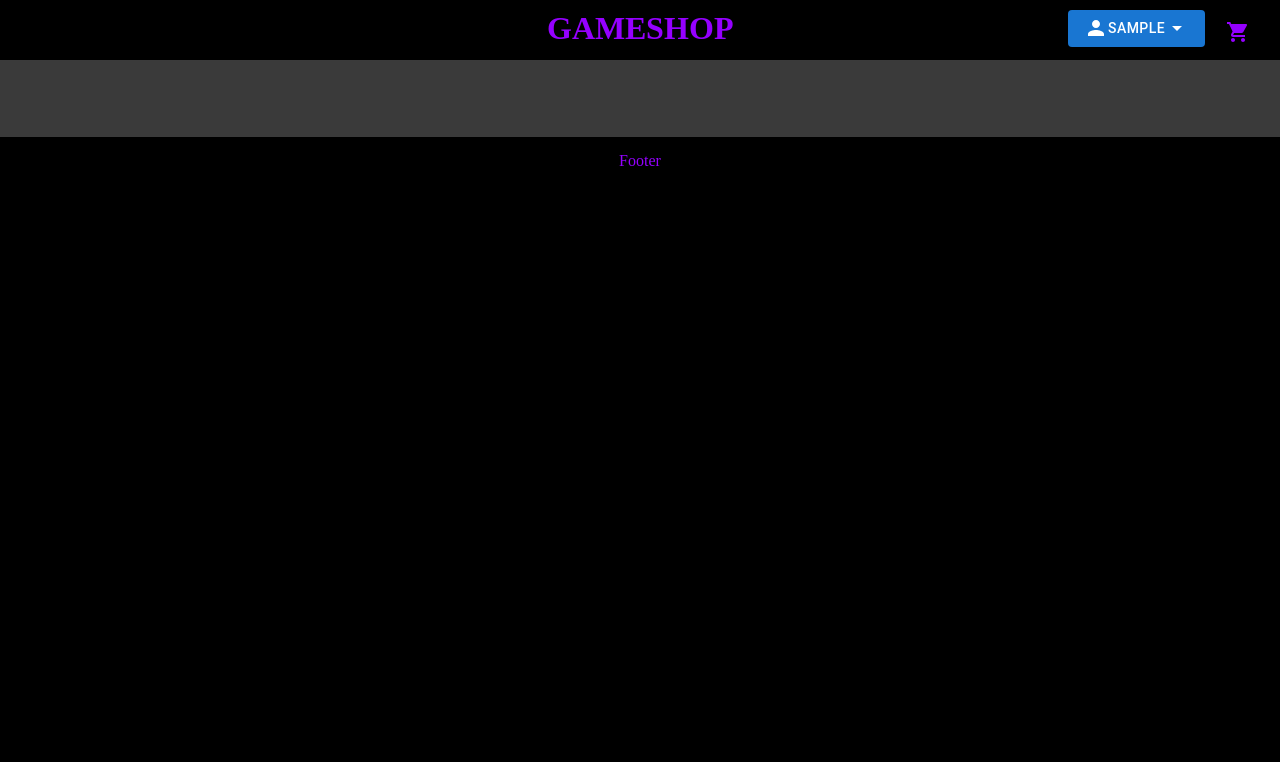
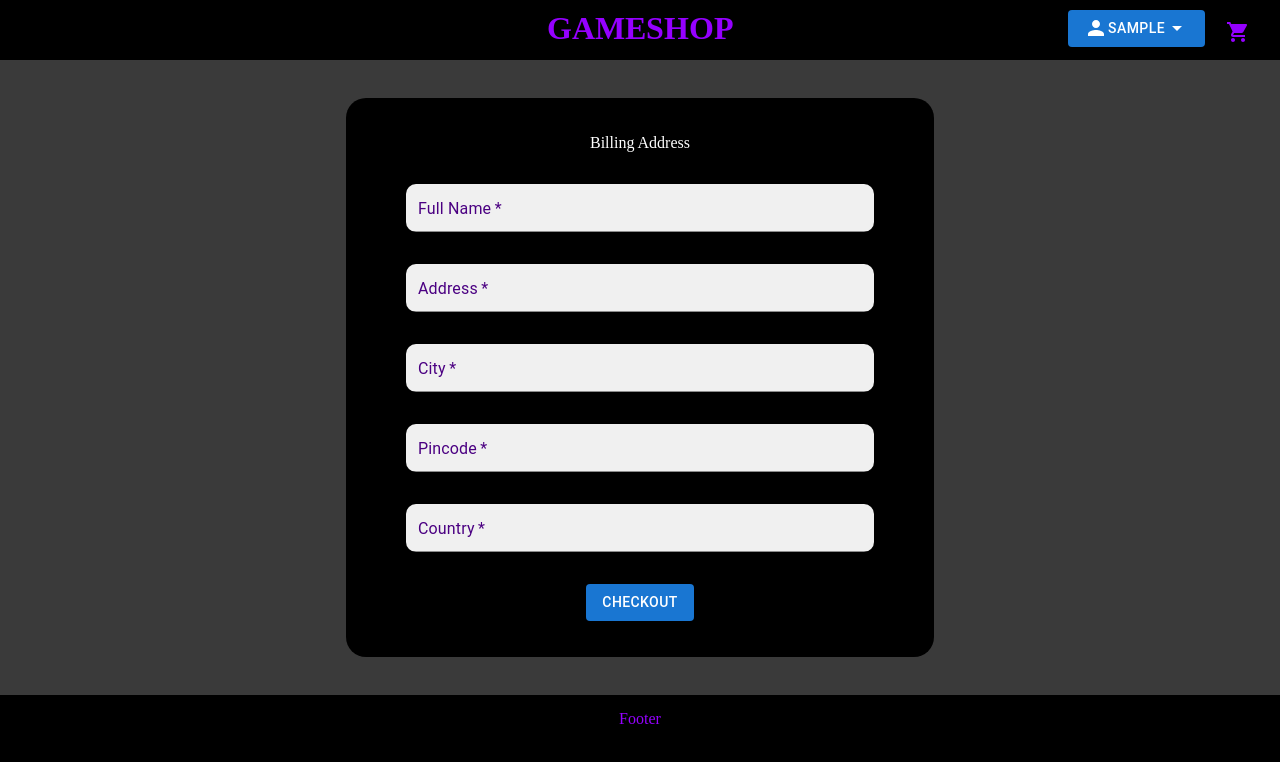
Before and after one commit to anurag-pratik/game-shop, a React (Create React App) app in the folder gameshop-frontend/: page /address in a window 1280 px wide. Shown: the top 762 px of the page. Built offline with nearby package versions, Linux system fonts and the light colour scheme; sample sign-in values are in the browser's storage.

Commit message:
build address form

```diff
--- a/gameshop-frontend/src/App.js
+++ b/gameshop-frontend/src/App.js
@@ -16,6 +16,7 @@ import Menu from "@mui/material/Menu";
 import MenuItem from "@mui/material/MenuItem";
 import PersonIcon from "@mui/icons-material/Person";
 import ArrowDropDownIcon from "@mui/icons-material/ArrowDropDown";
+import AddressScreen from "./components/AddressScreen";
 
 function App() {
   const { state, dispatch: ctxDispatch } = useContext(Store);
@@ -36,6 +37,7 @@ function App() {
   const signOutHandler = () => {
     ctxDispatch({ type: "USER_SIGNOUT" });
     localStorage.removeItem("userInfo");
+    localStorage.removeItem("address");
   };
 
   return (
@@ -111,6 +113,7 @@ function App() {
             <Route path="/" element={<HomeScreen />} />
             <Route path="/cart" element={<CartScreen />} />
             <Route path="/signin" element={<SignInScreen />} />
+            <Route path="/address" element={<AddressScreen />} />
           </Routes>
         </div>
       </BrowserRouter>
--- a/gameshop-frontend/src/Store.js
+++ b/gameshop-frontend/src/Store.js
@@ -8,6 +8,9 @@ const initialState = {
     cartItems: localStorage.getItem("cartItems")
       ? JSON.parse(localStorage.getItem("cartItems"))
       : [],
+    address: localStorage.getItem("address")
+      ? JSON.parse(localStorage.getItem("address"))
+      : {},
   },
   userInfo: localStorage.getItem("userInfo")
     ? JSON.parse(localStorage.getItem("userInfo"))
@@ -60,7 +63,24 @@ const reducer = (state, action) => {
     }
 
     case "USER_SIGNOUT": {
-      return { ...state, userInfo: null };
+      return {
+        ...state,
+        cart: {
+          cartItems: [],
+          address: {},
+        },
+        userInfo: null,
+      };
+    }
+
+    case "SAVE_ADDRESS": {
+      return {
+        ...state,
+        cart: {
+          ...state.cart,
+          address: action.payload,
+        },
+      };
     }
 
     default:
--- /dev/null
+++ b/gameshop-frontend/src/components/AddressScreen.jsx
@@ -0,0 +1,147 @@
+import React, { useState, useContext, useEffect } from "react";
+import "../styles/AddressScreen.css";
+import Fade from "react-reveal/Fade";
+import { Helmet } from "react-helmet-async";
+import TextField from "@mui/material/TextField";
+import Button from "@mui/material/Button";
+import Grid from "@mui/material/Grid";
+import { useNavigate } from "react-router-dom";
+import { Store } from "../Store";
+
+function AddressScreen() {
+  const navigate = useNavigate();
+
+  const { state, dispatch: ctxDispatch } = useContext(Store);
+
+  const {
+    cart: { address },
+    userInfo,
+  } = state;
+
+  const initialInput =
+    address !== {}
+      ? address
+      : {
+          name: "",
+          address: "",
+          city: "",
+          pincode: "",
+          country: "",
+        };
+
+  const [addressInput, setAddressInput] = useState(initialInput);
+
+  const addressInputChangeHandler = async (e) => {
+    const { name, value } = e.target;
+    setAddressInput({ ...addressInput, [name]: value.toString() });
+  };
+
+  const addressSubmitHandler = () => {
+    ctxDispatch({
+      type: "SAVE_ADDRESS",
+      payload: { addressInput },
+    });
+    localStorage.setItem("address", JSON.stringify(addressInput));
+    navigate("/payment");
+  };
+
+  useEffect(() => {
+    if (!userInfo) navigate("/signin?redirect=/address");
+  }, [userInfo, navigate]);
+
+  return (
+    <Fade cascade>
+      <Helmet title="Address | GameShop" />
+      <div className="address-form-container">
+        <Grid
+          container
+          direction="row"
+          spacing={4}
+          justify="center"
+          align="center"
+          className="sign-in-grid"
+        >
+          <Grid item xs={12}>
+            Billing Address
+          </Grid>
+          <Grid item xs={12}>
+            <TextField
+              required
+              label="Full Name"
+              variant="filled"
+              name="name"
+              type="text"
+              onChange={addressInputChangeHandler}
+              value={addressInput.name}
+              size="small"
+              fullWidth
+            />
+          </Grid>
+          <Grid item xs={12}>
+            <TextField
+              required
+              label="Address"
+              variant="filled"
+              name="address"
+              type="text"
+              onChange={addressInputChangeHandler}
+              value={addressInput.address}
+              size="small"
+              fullWidth
+            />
+          </Grid>
+          <Grid item xs={12}>
+            <TextField
+              required
+              label="City"
+              variant="filled"
+              name="city"
+              type="text"
+              onChange={addressInputChangeHandler}
+              value={addressInput.city}
+              size="small"
+              fullWidth
+            />
+          </Grid>
+          <Grid item xs={12}>
+            <TextField
+              required
+              label="Pincode"
+              variant="filled"
+              name="pincode"
+              type="number"
+              onChange={addressInputChangeHandler}
+              value={addressInput.pincode}
+              size="small"
+              fullWidth
+            />
+          </Grid>
+          <Grid item xs={12}>
+            <TextField
+              required
+              label="Country"
+              variant="filled"
+              name="country"
+              type="text"
+              onChange={addressInputChangeHandler}
+              value={addressInput.country}
+              size="small"
+              fullWidth
+            />
+          </Grid>
+          <Grid item xs={12}>
+            <Button
+              onClick={addressSubmitHandler}
+              variant="contained"
+              color="primary"
+            >
+              Checkout
+            </Button>
+          </Grid>
+        </Grid>
+      </div>
+    </Fade>
+  );
+}
+
+export default AddressScreen;
--- a/gameshop-frontend/src/components/CartScreen.jsx
+++ b/gameshop-frontend/src/components/CartScreen.jsx
@@ -34,7 +34,7 @@ function CartScreen() {
   };
 
   const checkoutHandler = () => {
-    navigate("/signin?redirect=/shipping");
+    navigate("/signin?redirect=/address");
   };
 
   return (
--- a/gameshop-frontend/src/components/SignInScreen.jsx
+++ b/gameshop-frontend/src/components/SignInScreen.jsx
@@ -62,7 +62,7 @@ function SignInScreen() {
   };
 
   useEffect(() => {
-    if (userInfo) navigate("/");
+    if (userInfo) navigate(redirect || "/");
   }, [navigate, userInfo, redirect]);
 
   return (
--- /dev/null
+++ b/gameshop-frontend/src/styles/AddressScreen.css
@@ -0,0 +1,7 @@
+.address-form-container {
+  background-color: rgb(0, 0, 0);
+  border-radius: 20px;
+  margin: auto;
+  padding: 3% 5%;
+  width: max-content;
+}
```
